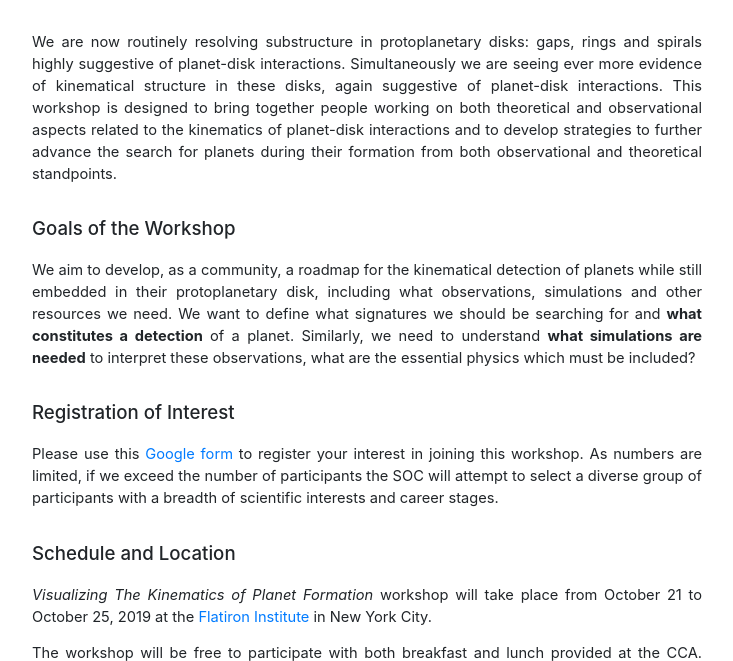
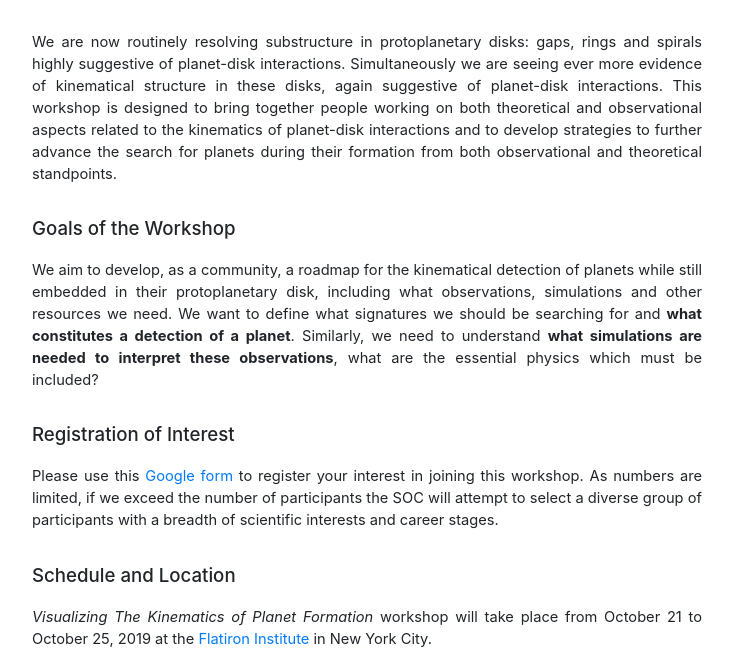
Before and after one commit to diskdynamics/diskdynamics.github.io, a plain HTML site: page one/index.html in a window 1280 px wide. Shown: the part 104-765 px from the top of the page, without its empty margins (273-1006 px from the left). Drawn offline with nearby package versions, Linux system fonts and the light colour scheme.

Commit message:
affiliation

```diff
--- a/one/index.html
+++ b/one/index.html
@@ -31,10 +31,9 @@
     We aim to develop, as a community, a roadmap for the kinematical detection
     of planets while still embedded in their protoplanetary disk, including what
     observations, simulations and other resources we need. We want to define what
-    signatures we should be searching for and <strong>what constitutes a detection</strong>
-    of a planet. Similarly, we need to understand <strong>what simulations are needed</strong> to
-    interpret these observations, what are the essential physics which must be
-    included?
+    signatures we should be searching for and <strong>what constitutes a detection of a planet</strong>.
+    Similarly, we need to understand <strong>what simulations are needed to interpret these observations</strong>,
+    what are the essential physics which must be included?
 </p>
 
 <h2>Registration of Interest</h2>
```
